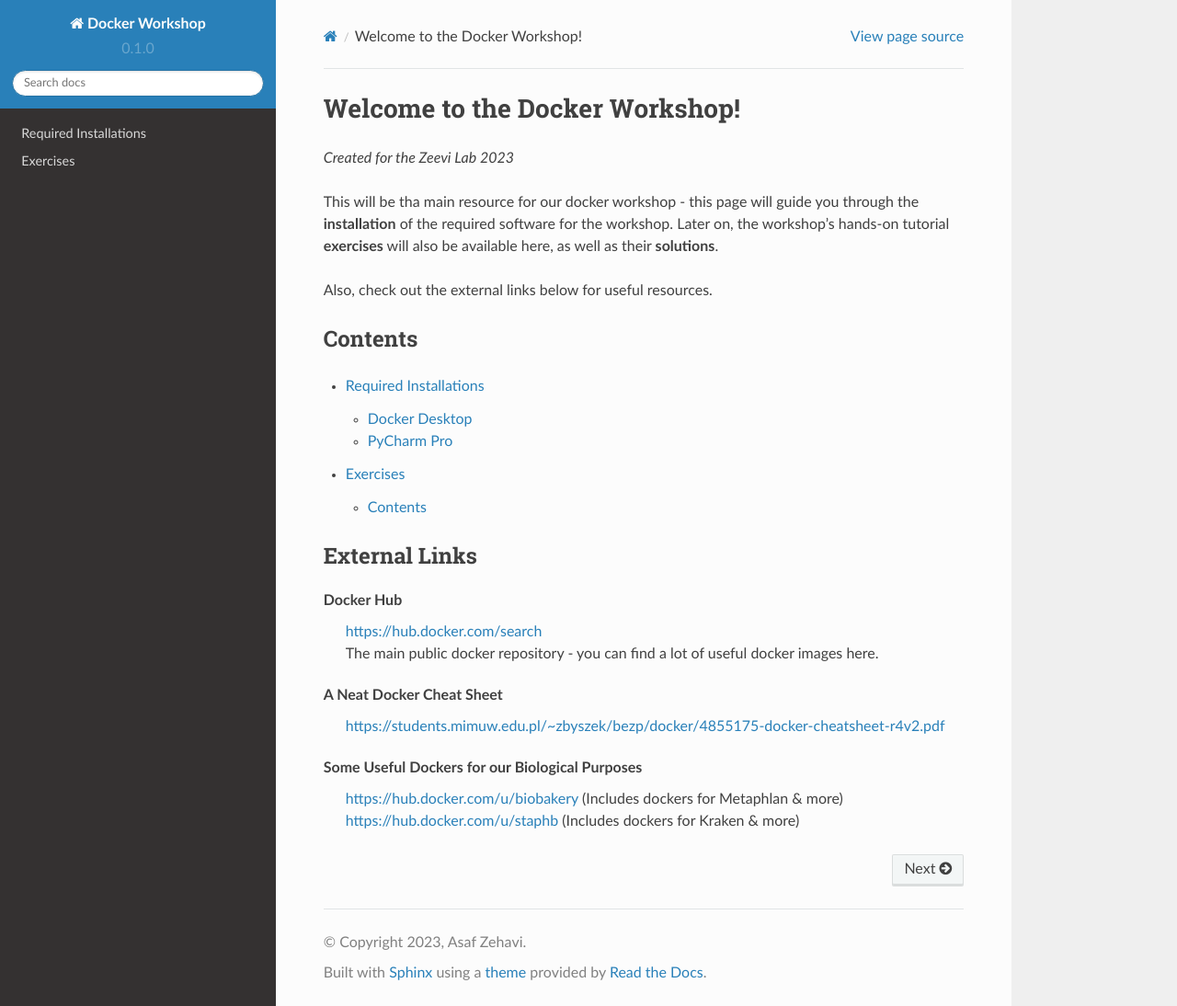
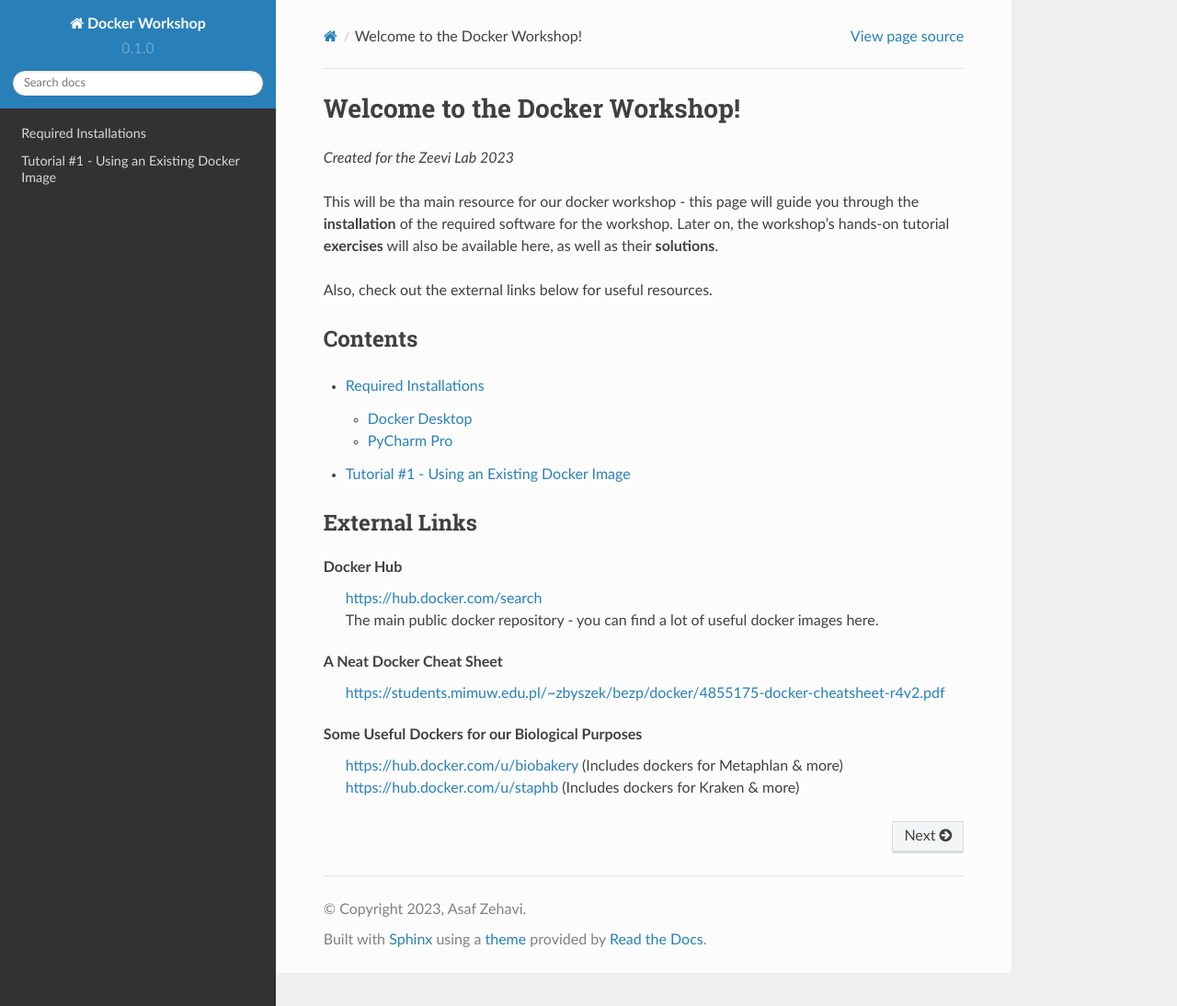
Before and after one commit to asaf-zehavi/docker-workshop, a Sphinx documentation site: the page built from docs/source/index.rst, in a window 1280 px wide and 1094 px high. Shown: the whole window at 92% size. Built offline with Sphinx 7.4.7 and the Read the Docs theme 2.0.0, drawn with Linux system fonts in a browser that asks for light colours.

Commit message:
Added 1st tutorial file

```diff
--- /dev/null
+++ b/docs/source/exercises/1-use-image.rst
@@ -0,0 +1,2 @@
+Tutorial #1 - Using an Existing Docker Image
+============================================
--- a/docs/source/index.rst
+++ b/docs/source/index.rst
@@ -14,7 +14,7 @@ Contents
 .. toctree::
 
     installation
-    exercises/index
+    exercises/1-use-image
 ..
 
 
```
